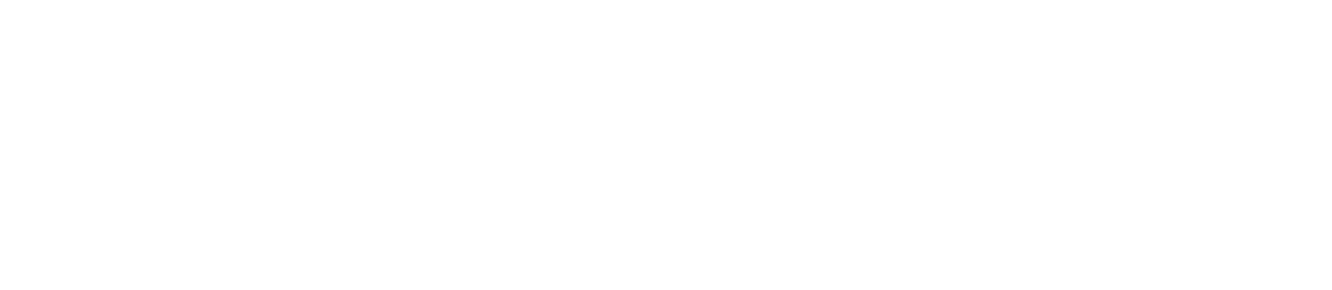
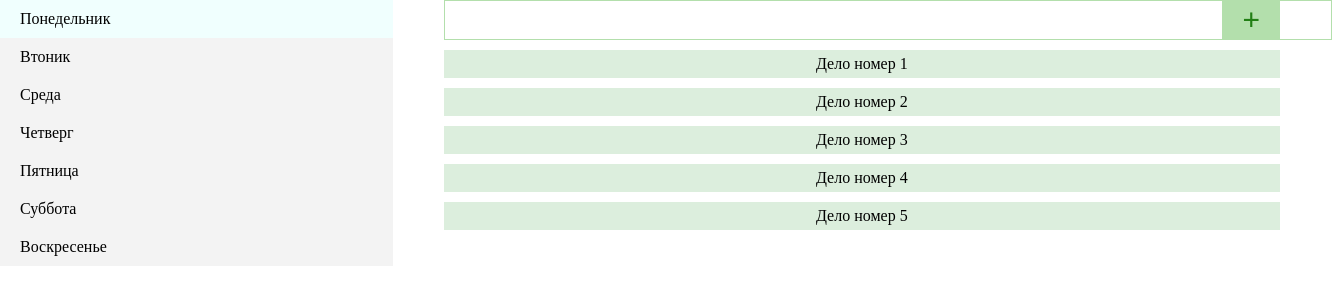
Before and after one commit to gulalex181/todolist-app, a website: page index.html in a window 1280 px wide. Shown: the whole page, 1332 px wide, since content can reach past the window. Drawn offline with Linux system fonts and the light colour scheme.

Commit message:
simple interface

```diff
--- /dev/null
+++ b/components/app/app.css
@@ -0,0 +1,82 @@
+html, body, div, span, applet, object, iframe,
+h1, h2, h3, h4, h5, h6, p, blockquote, pre,
+a, abbr, acronym, address, big, cite, code,
+del, dfn, em, img, ins, kbd, q, s, samp,
+small, strike, strong, sub, sup, tt, var,
+b, u, i, center,
+dl, dt, dd, ol, ul, li,
+fieldset, form, label, legend,
+table, caption, tbody, tfoot, thead, tr, th, td,
+article, aside, canvas, details, embed,
+figure, figcaption, footer, header, hgroup,
+menu, nav, output, ruby, section, summary,
+time, mark, audio, video {
+	margin: 0;
+	padding: 0;
+	border: 0;
+	outline: 0;
+	font-weight: inherit;
+	font-style: inherit;
+	font-size: 100%;
+	font-family: inherit;
+	vertical-align: baseline;
+}
+/* HTML5 display-role reset for older browsers */
+article, aside, details, figcaption, figure,
+footer, header, hgroup, menu, nav, section {
+	display: block;
+}
+:focus {
+outline: 0;
+}
+body {
+	color: black;
+	background: white;
+}
+ol, ul {
+	list-style: none;
+}
+blockquote, q {
+	quotes: none;
+}
+blockquote:before, blockquote:after,
+q:before, q:after {
+	content: '';
+	content: none;
+}
+table {
+	border-collapse: separate;
+	border-spacing: 0;
+}
+caption, th, td {
+text-align: left;
+font-weight: normal;
+}
+
+.container:after {
+	content: '';
+	clear: both;
+	display: table;
+}
+
+.column {
+	float: left;
+	margin-right: 4%;
+}
+
+.column:last-child {
+	margin: 0;
+}
+
+.one    { width: 4.666666%   }
+.two    { width: 13.333333%  }
+.three  { width: 22%         }
+.four   { width: 30.666666%  }
+.five   { width: 39.333333%  }
+.six    { width: 48%         }
+.seven  { width: 56.666667%  }
+.eight  { width: 65.333334%  }
+.nine   { width: 74%         }
+.ten    { width: 82.666667%  }
+.eleven { width: 91.333334%  }
+.twelve { width: 100%        }
--- /dev/null
+++ b/components/app/app.js
@@ -0,0 +1,60 @@
+;(function () {
+	'use strict';
+
+	// Import
+	let List = window.List;
+	let Task = window.Task;
+	let Form = window.Form;
+
+	new List({
+		elem: document.querySelector('.js-list'),
+		data: [
+			{
+				anchor: 'Понедельник'
+			},
+			{
+				anchor: 'Втоник'
+			},
+			{
+				anchor: 'Среда'
+			},
+			{
+				anchor: 'Четверг'
+			},
+			{
+				anchor: 'Пятница'
+			},
+			{
+				anchor: 'Суббота'
+			},
+			{
+				anchor: 'Воскресенье'
+			},
+		]
+	});
+
+	new Task({
+		elem: document.querySelector('.js-task'),
+		data: [
+			{
+				anchor: 'Дело номер 1'
+			},
+			{
+				anchor: 'Дело номер 2'
+			},
+			{
+				anchor: 'Дело номер 3'
+			},
+			{
+				anchor: 'Дело номер 4'
+			},
+			{
+				anchor: 'Дело номер 5'
+			}
+		]
+	});
+
+	new Form({
+		elem: document.querySelector('.js-form')
+	});
+})();
--- /dev/null
+++ b/components/form/form.css
@@ -0,0 +1,32 @@
+.form {
+	background-color: #F8F8F8;
+}
+
+.form__form {
+	position: relative;
+}
+
+.form__input {
+	display: block;
+	font-size: 18px;
+	line-height: 28px;
+	height: 28px;
+	width: 100%;
+	margin: 0;
+	padding: 5px 25px;
+	border: 1px solid #B3DFAC;
+}
+
+.form__button {
+	border: 0;
+	background-color: #B3DFAC;
+	color: #227F15;
+	height: 40px;
+	line-height: 40px;
+	font-size: 30px;
+	position: absolute;
+	top: 0;
+	right: 0;
+	cursor: pointer;
+	padding: 0 20px;
+}
--- /dev/null
+++ b/components/form/form.js
@@ -0,0 +1,34 @@
+;(function () {
+	'use strict';
+
+	class Form {
+		constructor (options) {
+			this._elem = options.elem;
+
+			this._render();
+		}
+
+		_render () {
+			this._elem.innerHTML = '';
+
+			let form = document.createElement('form');
+			form.className = 'form__form';
+			this._elem.append(form);
+
+			let input = document.createElement('input');
+			input.className = 'form__input';
+			form.append(input);
+
+			let button = document.createElement('button');
+			button.className = 'form__button';
+			button.innerHTML = '&#43;'
+			form.append(button);
+		}
+
+	}
+
+
+	// Export
+	window.Form = Form;
+
+})();
--- a/components/list/list.css
+++ b/components/list/list.css
@@ -0,0 +1,17 @@
+.list {
+	background-color: #F8F8F8;
+}
+
+.list__list {
+	list-style: none;
+}
+
+.list__item {
+	cursor: pointer;
+	padding: 10px 20px;
+	background-color: #F3F3F3;
+}
+
+.list__item:hover {
+	background-color: #F0FFFE;
+}
--- a/components/list/list.js
+++ b/components/list/list.js
@@ -0,0 +1,33 @@
+;(function () {
+	'use strict';
+
+	class List {
+		constructor (options) {
+			this._elem = options.elem;
+			this._data = options.data;
+
+			this._render();
+		}
+
+		_render () {
+			this._elem.innerHTML = '';
+
+			let ul = document.createElement('ul');
+			ul.className = 'list__list';
+			this._elem.append(ul);
+
+			this._data.forEach( item => {
+				let li = document.createElement('li');
+				li.className = 'list__item';
+				li.innerHTML = item.anchor;
+				ul.append(li);
+			});
+		}
+
+	}
+
+
+	// Export
+	window.List = List;
+
+})();
--- a/components/task/task.css
+++ b/components/task/task.css
@@ -0,0 +1,14 @@
+.task {
+}
+
+.task__list {
+	list-style: none;
+}
+
+.task__item {
+	text-align: center;
+	cursor: pointer;
+	margin-top: 10px;
+	padding: 5px 20px;
+	background-color: #DCEEDD;
+}
--- a/components/task/task.js
+++ b/components/task/task.js
@@ -0,0 +1,33 @@
+;(function () {
+	'use strict';
+
+	class Task {
+		constructor (options) {
+			this._elem = options.elem;
+			this._data = options.data;
+
+			this._render();
+		}
+
+		_render () {
+			this._elem.innerHTML = '';
+
+			let ul = document.createElement('ul');
+			ul.className = 'task__list';
+			this._elem.append(ul);
+
+			this._data.forEach( item => {
+				let li = document.createElement('li');
+				li.className = 'task__item';
+				li.innerHTML = item.anchor;
+				ul.append(li);
+			});
+		}
+
+	}
+
+
+	// Export
+	window.Task = Task;
+
+})();
--- a/index.html
+++ b/index.html
@@ -3,7 +3,11 @@
 <head>
 	<meta charset="UTF-8">
 	<title>Проект To-Do List</title>
-	<link href="favicon.ico" rel="icon" type="image/x-icon">
+	<link rel="icon" href="favicon.ico">
+	<link rel="stylesheet" href="components/form/form.css">
+	<link rel="stylesheet" href="components/task/task.css">
+	<link rel="stylesheet" href="components/list/list.css">
+	<link rel="stylesheet" href="components/app/app.css">
 </head>
 <body>
 	<!--
@@ -18,7 +22,20 @@
 	5. JSDoc
 	-->
 
-	<div class="list"></div>
+	<div class="container">
+		<div class="four column">
+			<div class="list js-list"></div>
+		</div>
+		<div class="eight column">
+			<div class="form js-form"></div>
+			<div class="task js-task"></div>
+		</div>
+	</div>
 
+
+	<script src="components/form/form.js"></script>
+	<script src="components/task/task.js"></script>
+	<script src="components/list/list.js"></script>
+	<script src="components/app/app.js"></script>
 </body>
 </html>
```
